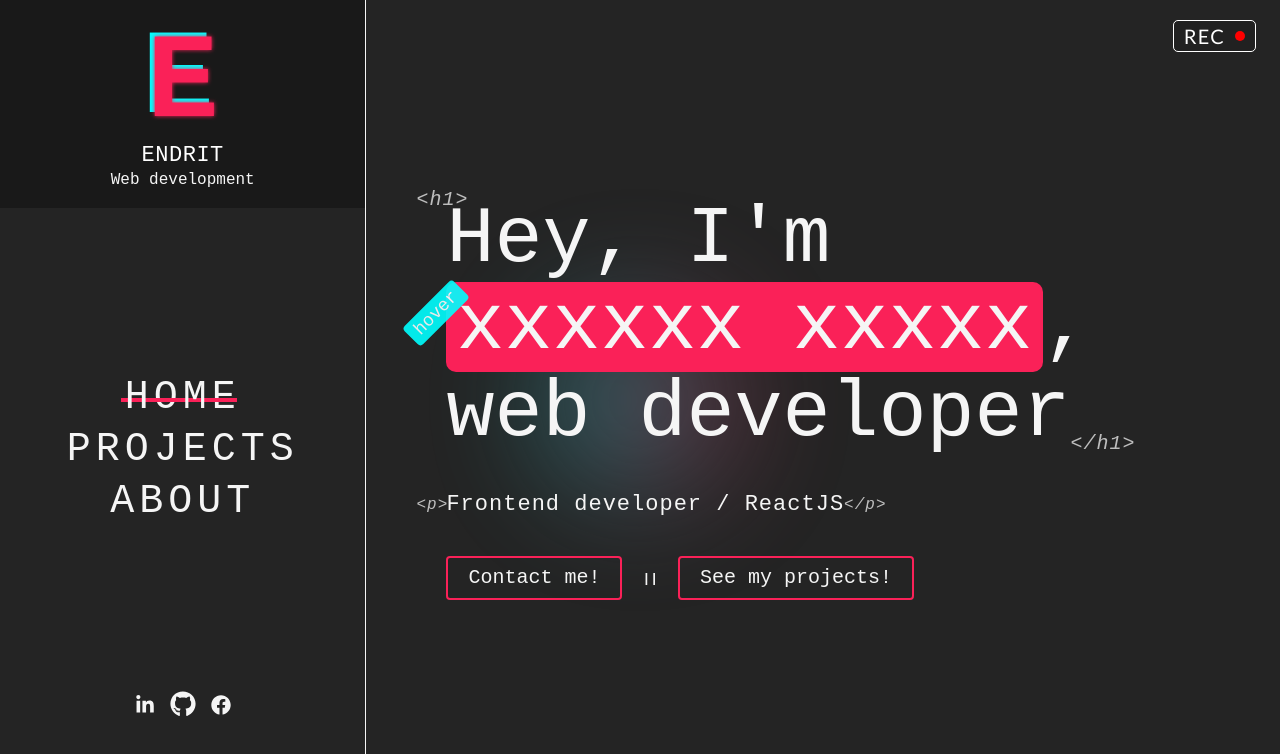
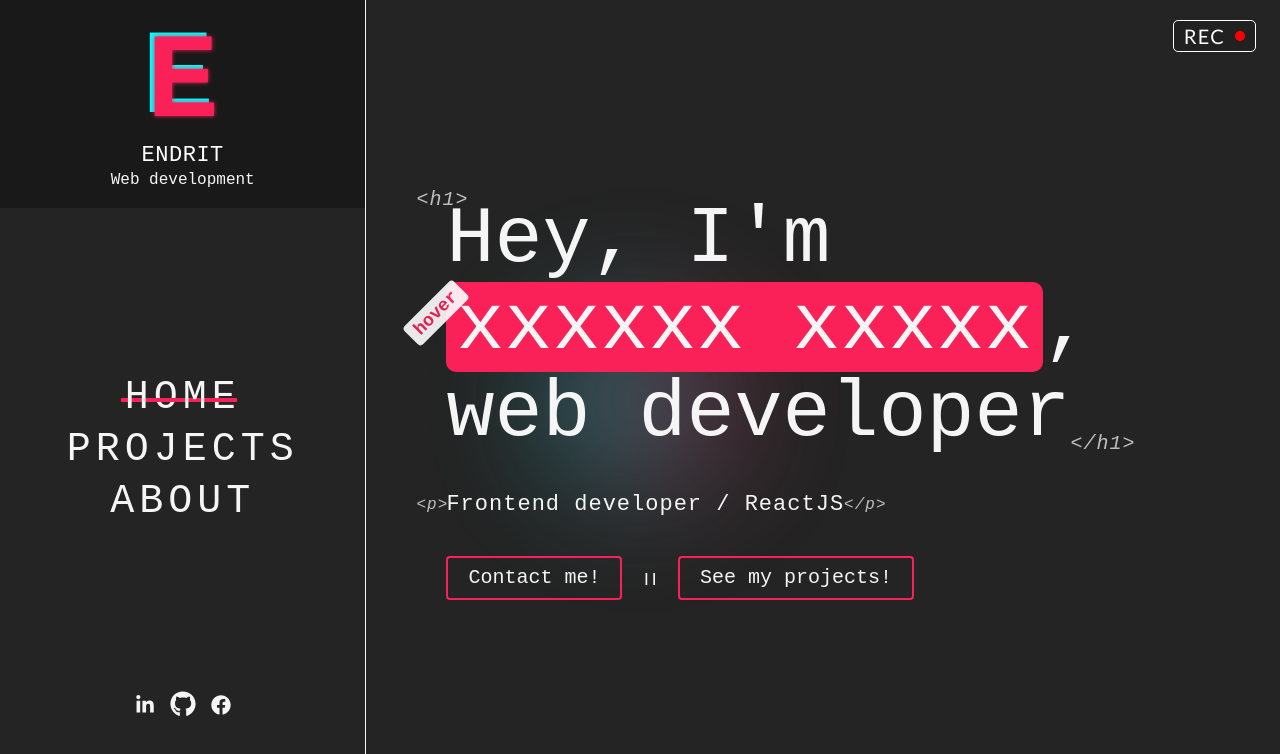
Before and after one commit to endritbejta/my-portfolio, a React (Vite) app: page / in a window 1280 px wide. Shown: the top 754 px of the page. Built offline with nearby package versions, Linux system fonts and the light colour scheme.

Commit message:
changed the hover or touch button on homapage

```diff
--- a/src/components/Logo.jsx
+++ b/src/components/Logo.jsx
@@ -1,12 +1,13 @@
+import { NavLink } from "react-router-dom";
 import classes from "./Logo.module.css";
 
 const Logo = () => {
   return (
-    <div className={classes.Logo}>
+    <NavLink to={''} className={classes.Logo}>
       <p className={classes.letterE}>E</p>
       <p className={classes.name}>Endrit</p>
       <p className={classes.profession}>Web development</p>
-    </div>
+    </NavLink>
   );
 };
 
--- a/src/pages/Home.module.css
+++ b/src/pages/Home.module.css
@@ -35,10 +35,11 @@
       position: absolute;
       display: table;
       content: "hover";
-      background-color: var(--color-aqua);
+      background-color: white;
       opacity: 0.9;
-      color: white;
+      color: var(--color-pink);
       padding: 4px 8px;
+      font-weight: bold;
       font-size: 18px;
       border-radius: 4px;
       top: 20%;
```
